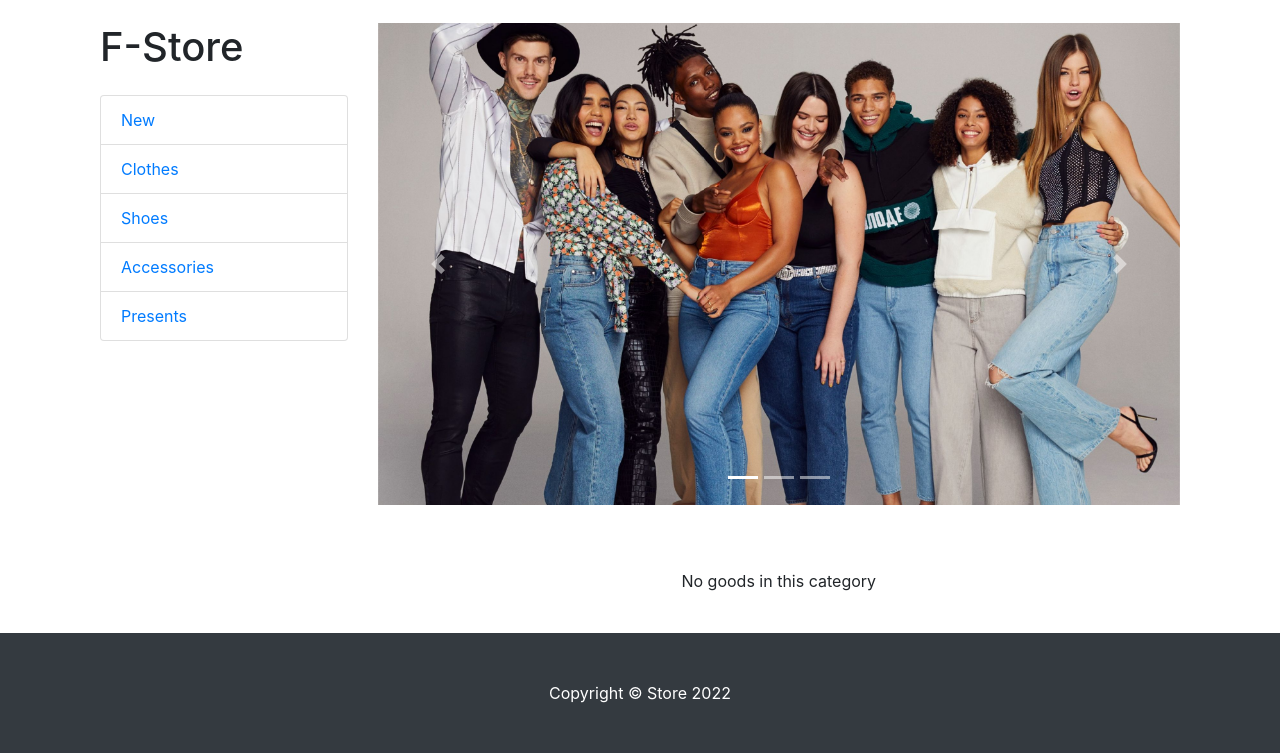
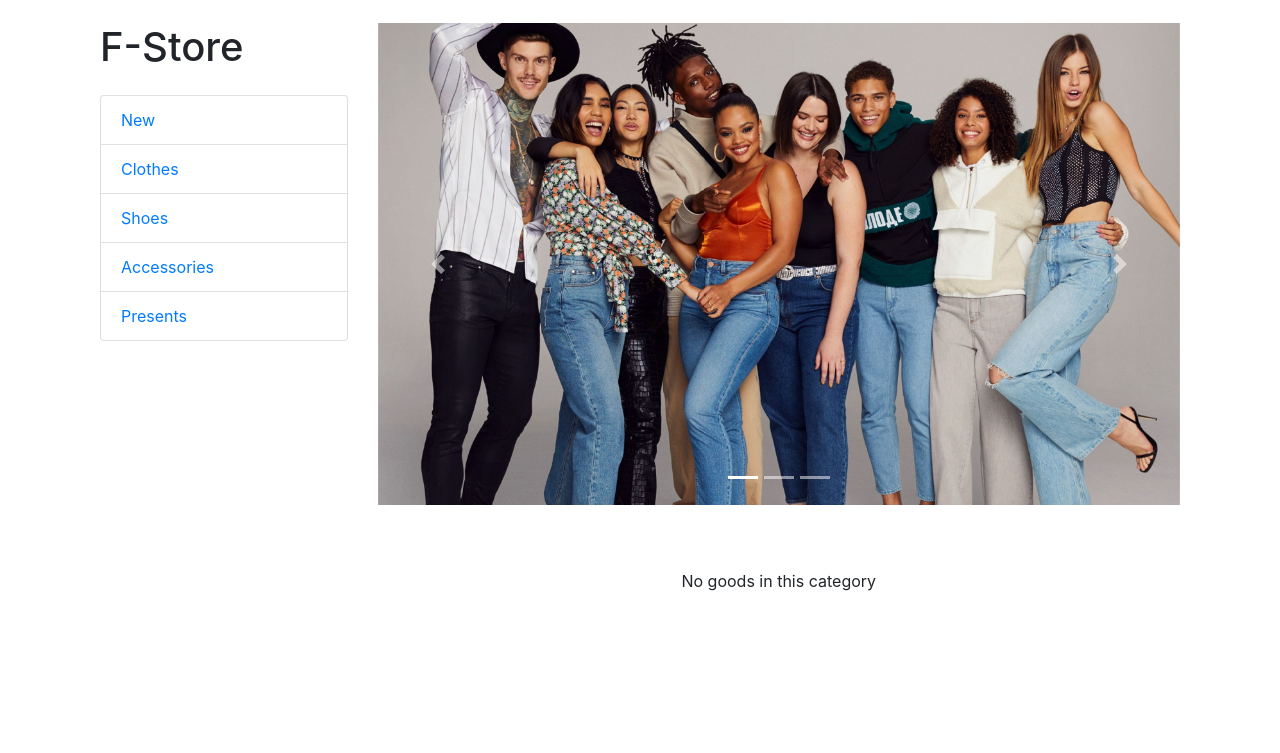
Before and after one commit to Serg-f/f_store, a Django app: page /products/category/1/ in a window 1280 px wide. Shown: the part 57-810 px from the top of the page. After the commit the page ends 648 px from the top, so only its background shows below. Run offline with Django 3.2, Linux system fonts and the light colour scheme; data comes from the database, SQL or seed files in the repository; both versions use the stored data as it was after the commit; some libraries are stand-ins or nearby versions.

Commit message:
start building footer

```diff
--- a/templates/products/products.html
+++ b/templates/products/products.html
@@ -213,12 +213,12 @@
 {% endblock %}
 
 <!-- Footer -->
-{% block footer %}
-    <footer class="py-5 bg-dark">
-
-        <div class="container">
-            <p class="m-0 text-center text-white">Copyright &copy; Store 2022</p>
-        </div>
-        <!-- /.container -->
-    </footer>
-{% endblock %}
+{#{% block footer %}#}
+{#    <footer class="py-5 bg-dark">#}
+{##}
+{#        <div class="container">#}
+{#            <p class="m-0 text-center text-white">Copyright &copy; Store 2022</p>#}
+{#        </div>#}
+{#        <!-- /.container -->#}
+{#    </footer>#}
+{#{% endblock %}#}
```
Also changed, not shown: db.sqlite3.
